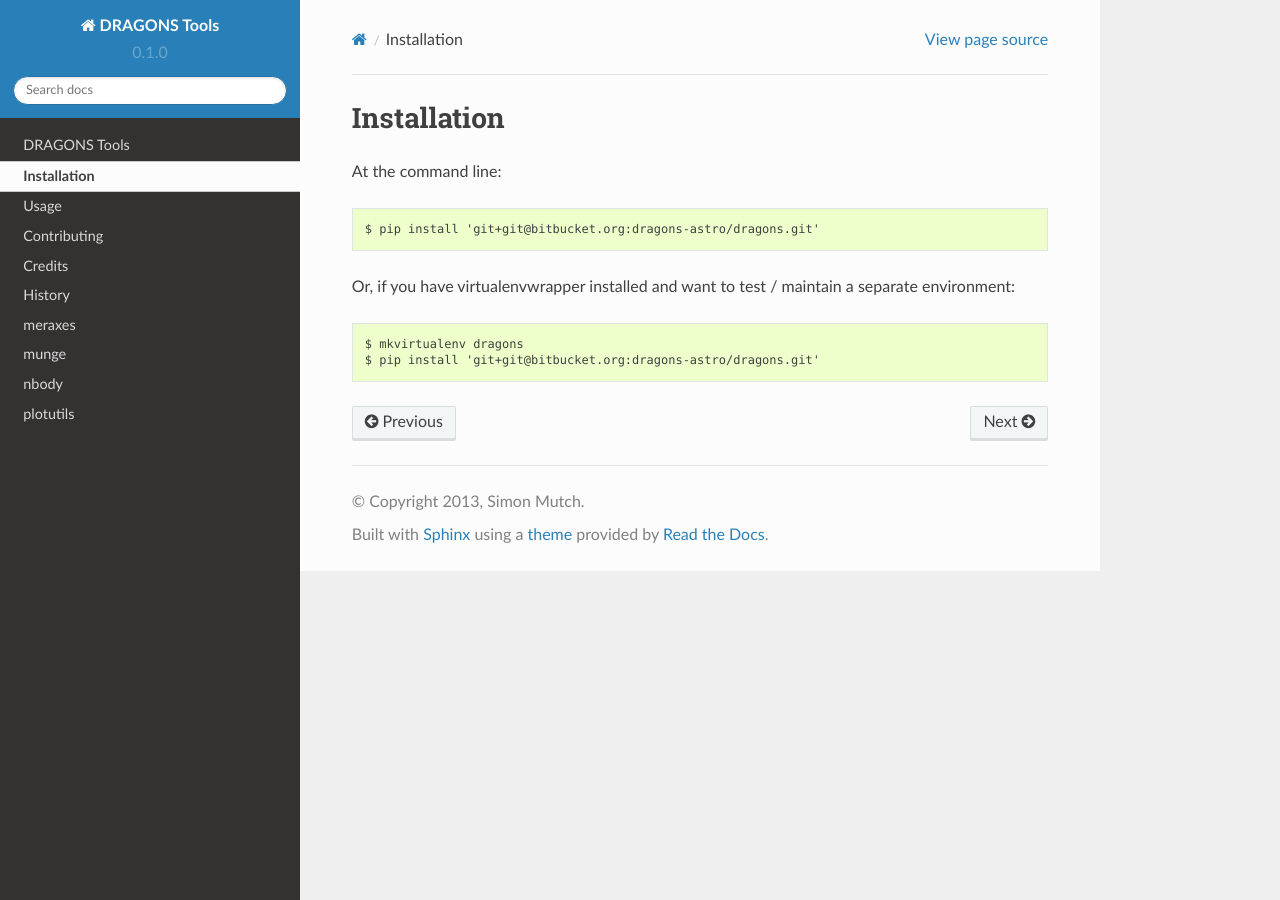
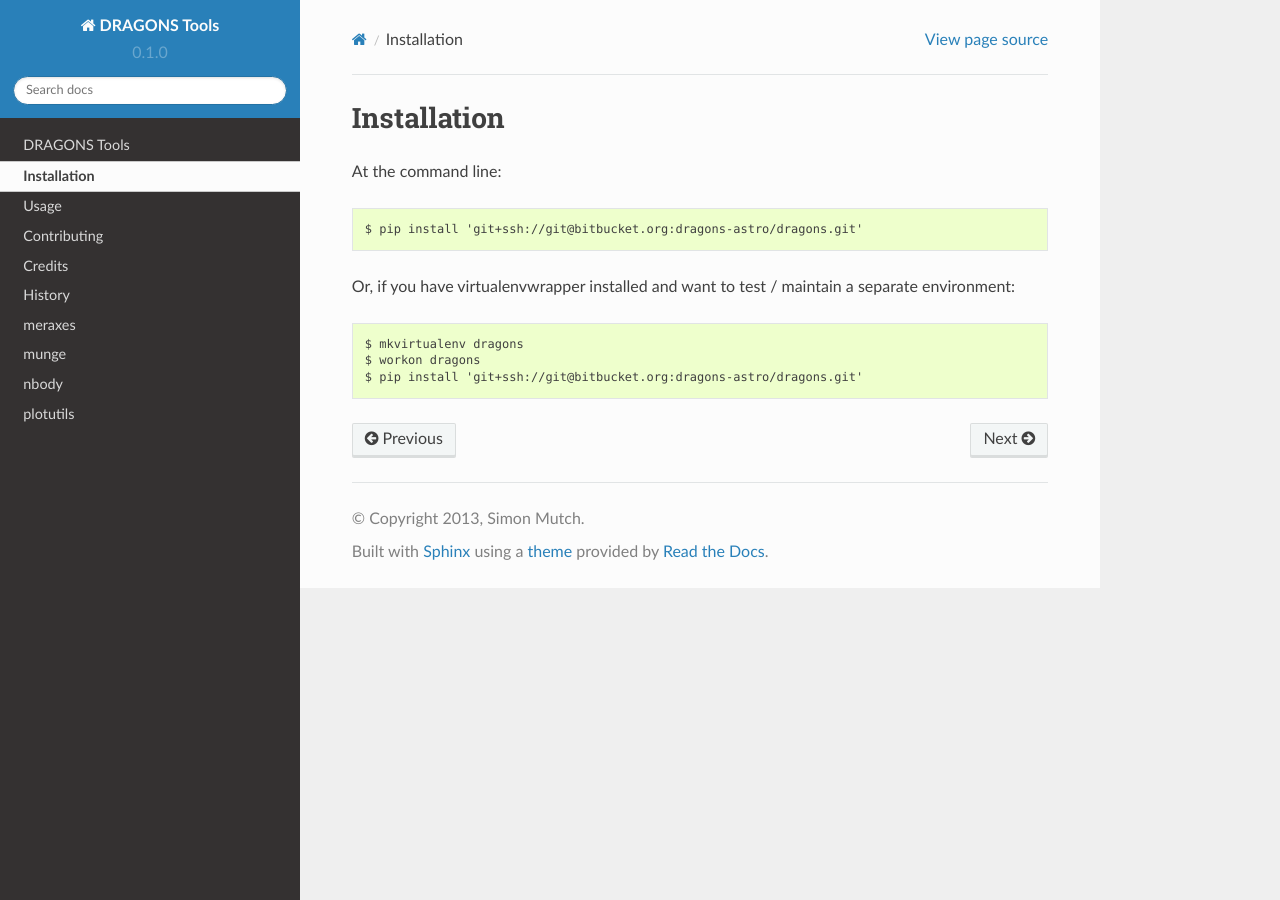
Before and after one commit to meraxes-devs/dragons, a Sphinx documentation site: the page built from docs/installation.rst, in a window 1280 px wide. Built offline with Sphinx 7.4.7 and the Read the Docs theme 2.0.0, drawn with Linux system fonts in a browser that asks for light colours.

Commit message:
Fix installation instructions so pip knows to use ssh

```diff
--- a/docs/installation.rst
+++ b/docs/installation.rst
@@ -4,10 +4,11 @@ Installation
 
 At the command line::
 
-    $ pip install 'git+git@bitbucket.org:dragons-astro/dragons.git'
+    $ pip install 'git+ssh://git@bitbucket.org:dragons-astro/dragons.git'
 
 Or, if you have virtualenvwrapper installed and want to test / maintain a
 separate environment::
 
     $ mkvirtualenv dragons
-    $ pip install 'git+git@bitbucket.org:dragons-astro/dragons.git'
+    $ workon dragons
+    $ pip install 'git+ssh://git@bitbucket.org:dragons-astro/dragons.git'
```
